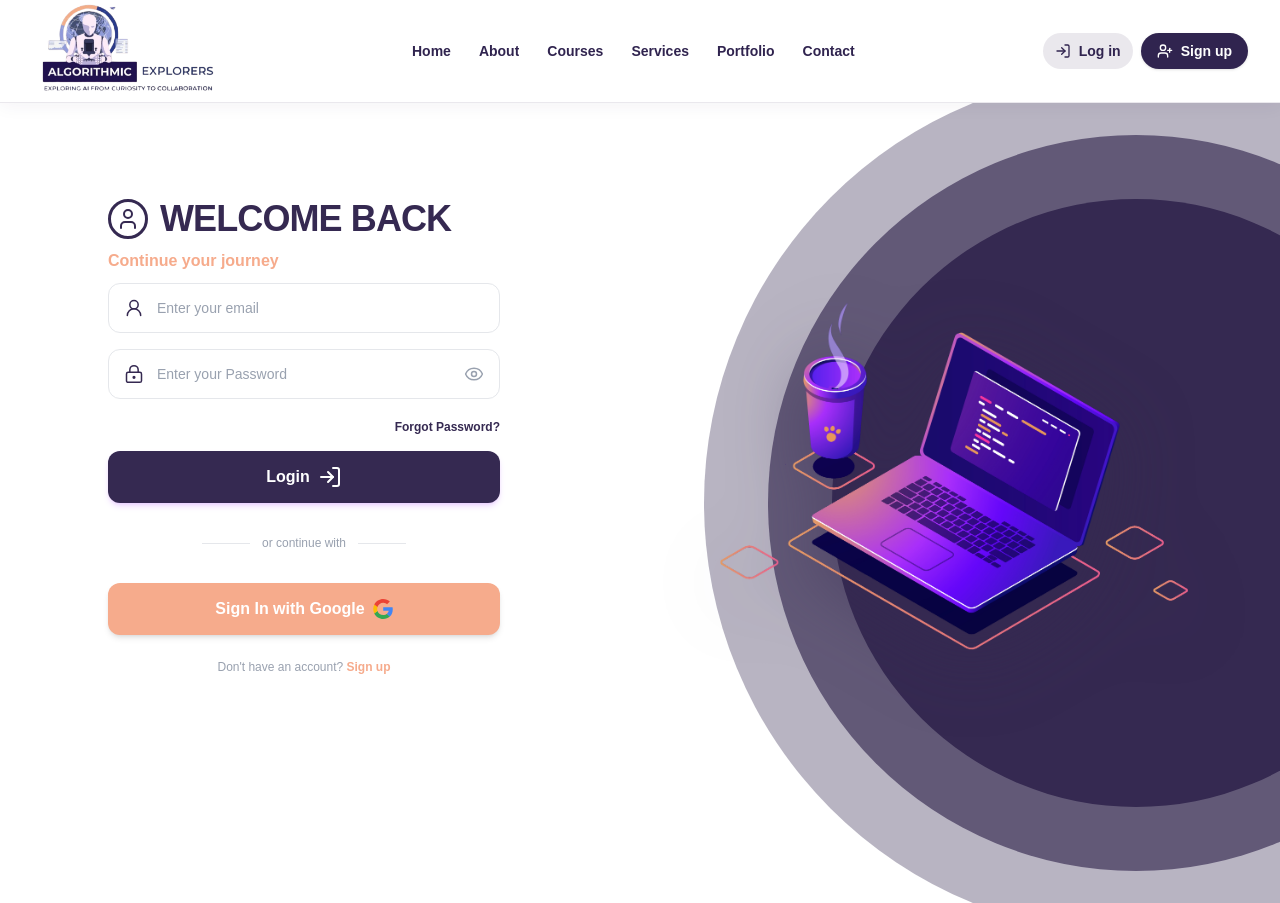
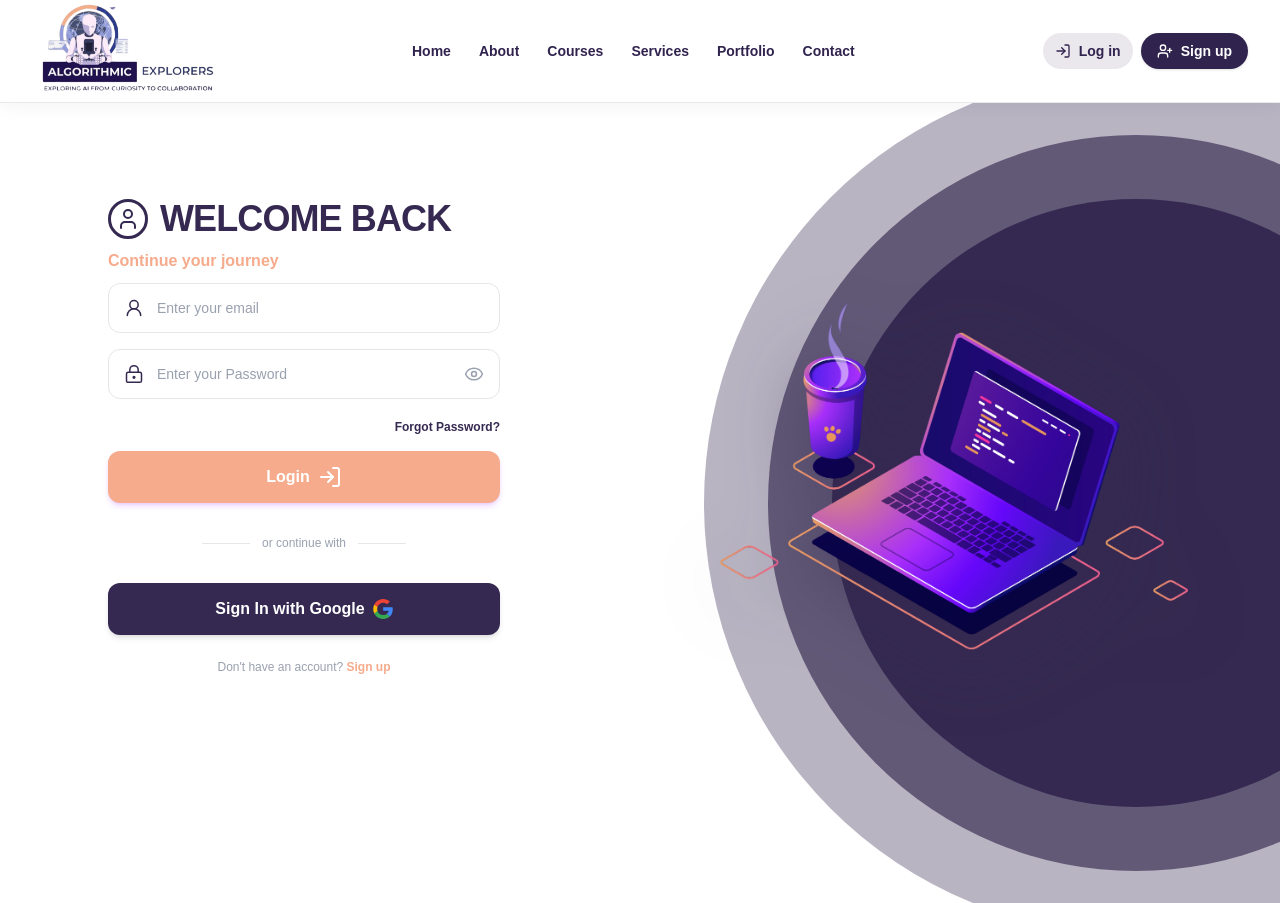
Before and after one commit to Elite-tch/algorithmic-explorers, a Next.js app: page /auth/login in a window 1280 px wide. Built offline with nearby package versions, Linux system fonts and the light colour scheme.

Commit message:
make required UI adjustments to form elements

```diff
--- a/app/components/form-elements/FormButton.jsx
+++ b/app/components/form-elements/FormButton.jsx
@@ -2,11 +2,11 @@ const FormButton = ({ children, buttonType = "normal" }) => {
   return (
     <>
       {buttonType === "normal" ? (
-        <button className="flex cursor-pointer justify-center gap-2 w-full py-3.5 bg-[#352951] hover:bg-[#423464] text-white font-semibold rounded-xl shadow-md shadow-purple-500/20 transition duration-200">
+        <button className="flex cursor-pointer justify-center gap-2 w-full py-3.5 bg-[#f6ab8c] hover:opacity-90 text-white font-semibold rounded-xl shadow-md shadow-purple-500/20 transition duration-200">
           {children}
         </button>
       ) : (
-        <button className="flex cursor-pointer justify-center items-center gap-2 w-full py-3.5 bg-[#f6ab8c] hover:opacity-90 text-white font-semibold rounded-xl shadow-md shadow-amber-200-500/20 transition duration-200">
+        <button className="flex cursor-pointer justify-center items-center gap-2 w-full py-3.5 bg-[#352951] hover:bg-[#423464]  text-white font-semibold rounded-xl shadow-md shadow-amber-200-500/20 transition duration-200">
           {children}
           {/* Google Icon */}
           <svg
--- a/app/components/form-elements/FormInput.jsx
+++ b/app/components/form-elements/FormInput.jsx
@@ -38,7 +38,7 @@ const FormInput = ({
         className={`w-full
         ${Icon ? "pl-12" : "pr-4"}
         ${isPassword ? "pl-12" : "pr-4"}
-        py-3.5 text-sm border border-gray-200 rounded-xl focus:outline-none focus:border-[#352951] focus:ring-1 focus:ring-[#7b2cbf] text-gray-700 placeholder-gray-400 transition-colors`}
+        py-3.5 text-sm border border-gray-200 rounded-xl focus:outline-none focus:border-[#352951] focus:ring-1 focus:ring-[#352951] text-gray-700 placeholder-gray-400 transition-colors`}
         onChange={onChange}
       />
 
```
